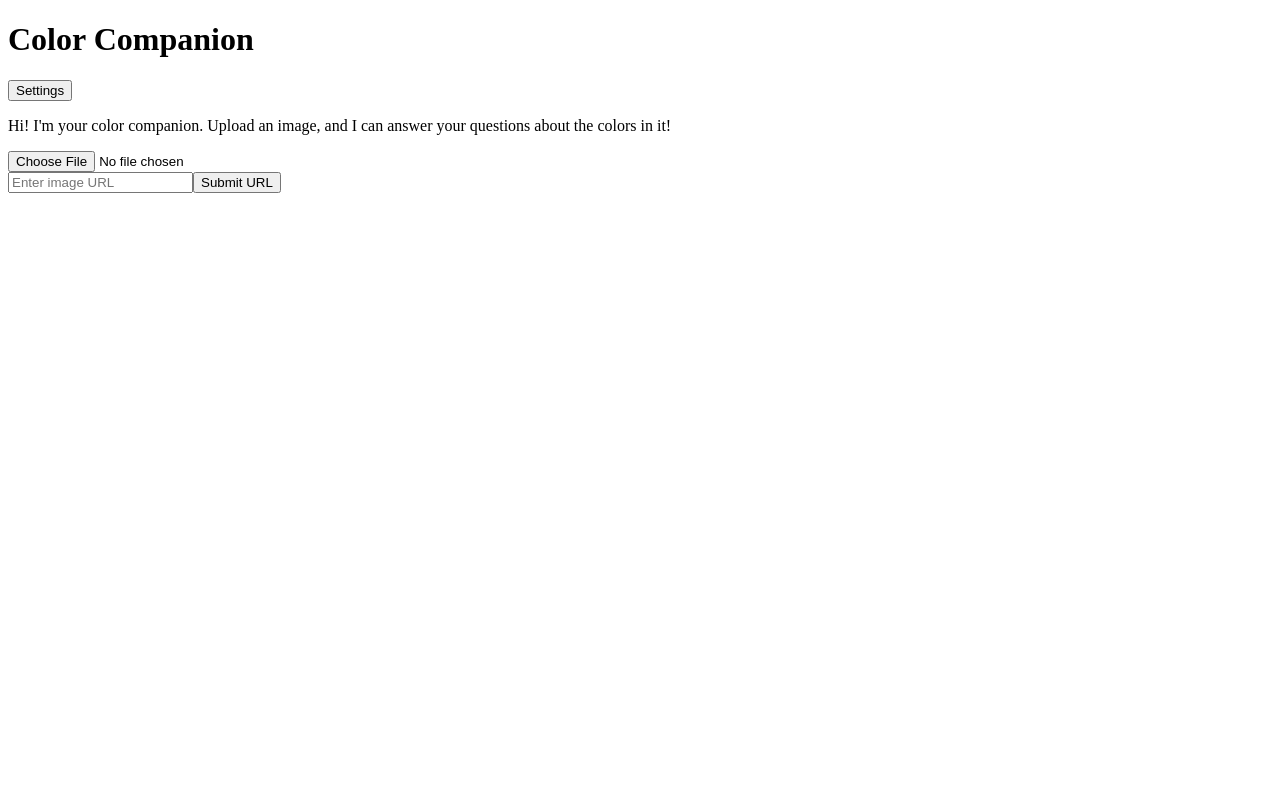
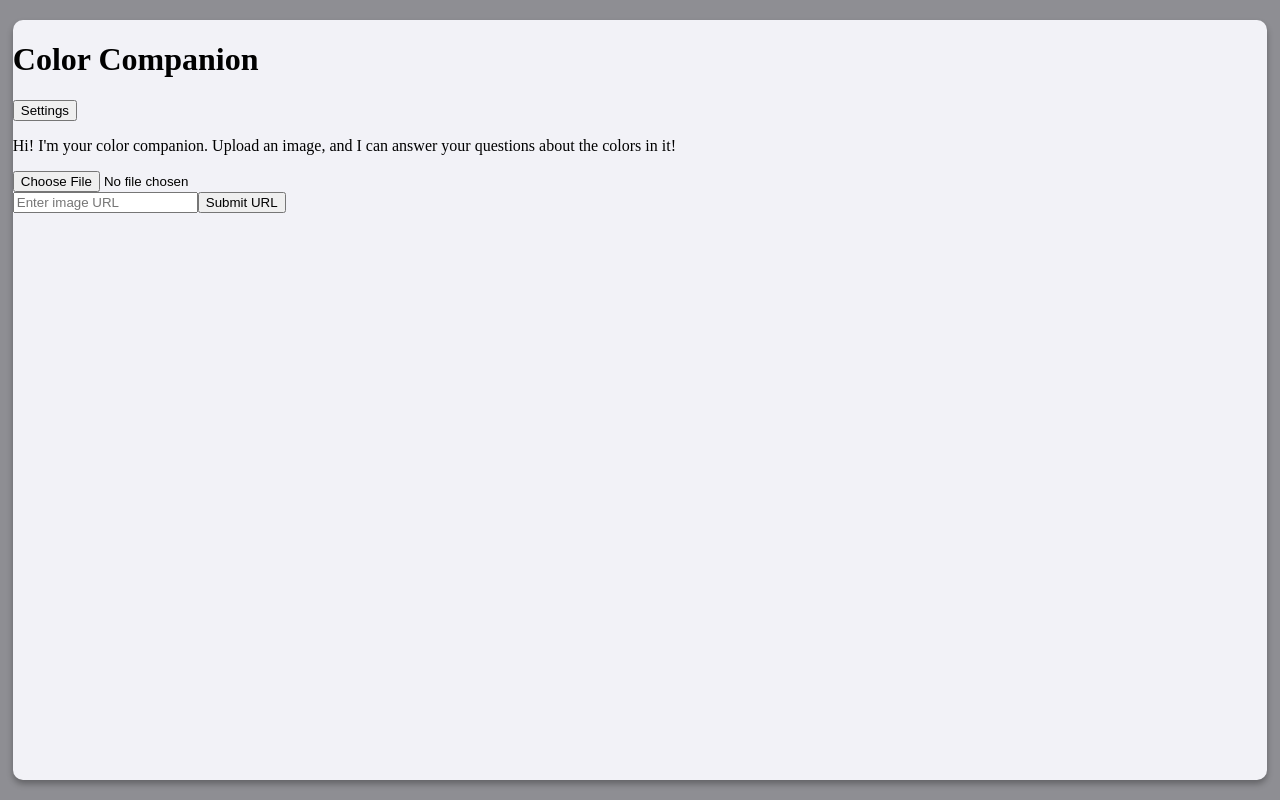
Before and after one commit to s-48/color-companion, a React (Create React App) app in the folder frontend/: page / in a window 1280 px wide. Built offline with nearby package versions, Linux system fonts and the light colour scheme.

Commit message:
Very minimal styling

```diff
--- a/frontend/public/index.html
+++ b/frontend/public/index.html
@@ -2,19 +2,11 @@
 <html lang="en">
   <head>
     <meta charset="utf-8" />
-    <link rel="icon" href="%PUBLIC_URL%/favicon.ico" />
     <link rel="stylesheet" href="styles.css" />
     <meta name="viewport" content="width=device-width, initial-scale=1" />
-    <meta
-      name="description"
-      content="Web site created using create-react-app"
-    />
-    <link rel="apple-touch-icon" href="%PUBLIC_URL%/logo192.png" />
-    <link rel="manifest" href="%PUBLIC_URL%/manifest.json" />
-    <title>React App</title>
   </head>
   <body>
-    <noscript>You need to enable JavaScript to run this app.</noscript>
     <div id="root"></div>
+    <script src="bundle.js"></script>
   </body>
 </html>
--- a/frontend/public/styles.css
+++ b/frontend/public/styles.css
@@ -0,0 +1,23 @@
+body {
+    margin: 0;
+    padding:0;
+}
+
+.App-wrapper {
+    min-height: 100vh;
+    height: auto;
+    display: flex;
+    flex-direction: row;
+    align-items: center;
+    justify-content: center;
+    background-color: #8E8E93;
+}
+
+.App {
+    min-height: 95vh;
+    height: auto;
+    width: 98%;
+    border-radius: 10px;
+    background-color: #F2F2F7;
+    box-shadow: 0 4px 6px rgba(0, 0, 0, 0.3);;
+}
--- a/frontend/src/App.js
+++ b/frontend/src/App.js
@@ -31,6 +31,7 @@ function App() {
   }, [chatLog]);
 
   return (
+    <div className="App-wrapper">
       <div className="App">
         <header className="App-header">
           <h1>Color Companion</h1>
@@ -125,6 +126,7 @@ function App() {
           </div>
         </div>
       </div>
+    </div>
   );
 }
 
```
Also changed, not shown: frontend/public/Images/Companion.png (added), frontend/public/Images/User.png (added). Lines whose indentation alone changed are shown as unchanged.
